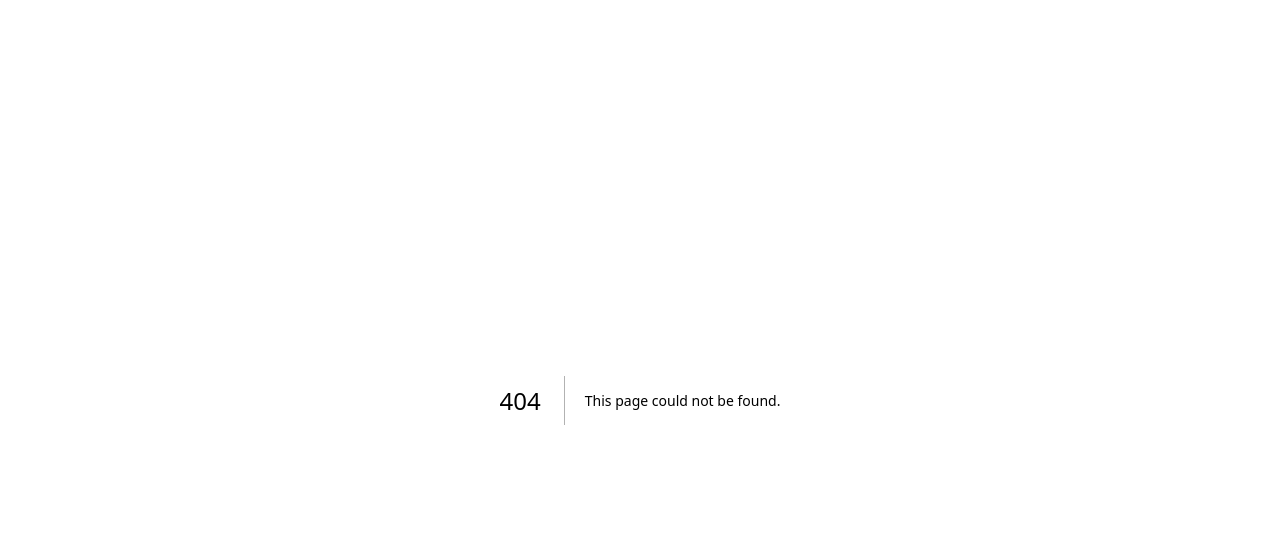
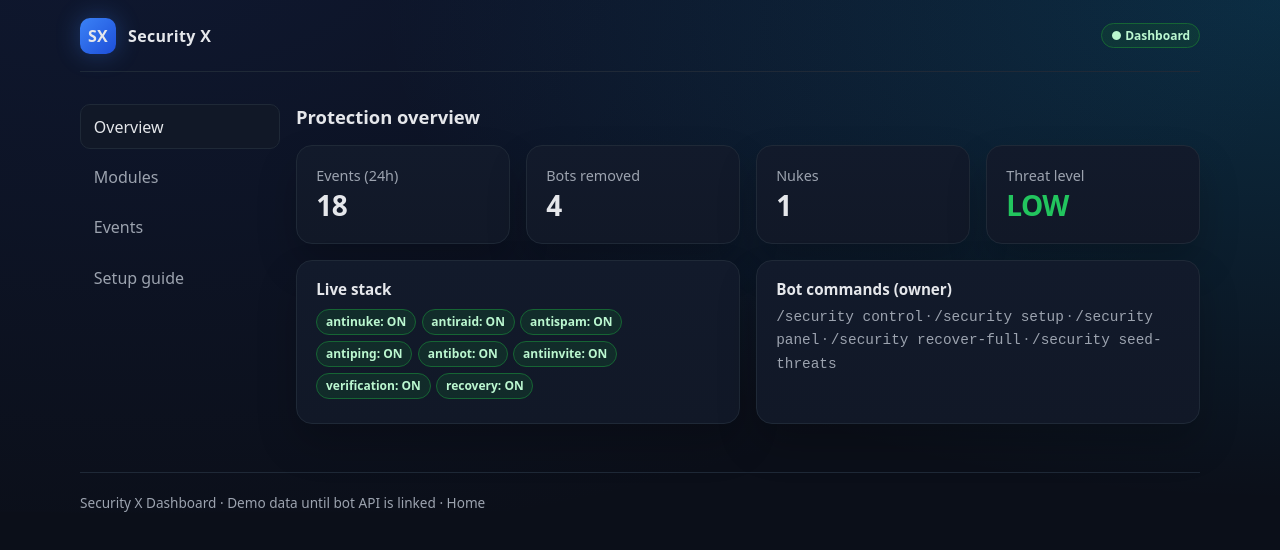
Before and after one commit to u0785621364-dotcom/security-x-dashboard, a Next.js app: page /dashboard in a window 1280 px wide. Before the commit this address had no page. Shown: the top 550 px of the page. Built offline with nearby package versions, Linux system fonts and the light colour scheme.

Commit message:
Add dashboard control panel page

```diff
--- /dev/null
+++ b/app/dashboard/page.js
@@ -0,0 +1,235 @@
+'use client';
+
+import Link from 'next/link';
+import { useMemo, useState } from 'react';
+
+const INITIAL_MODULES = {
+  antinuke: true,
+  antiraid: true,
+  antispam: true,
+  antiping: true,
+  antibot: true,
+  antiinvite: true,
+  verification: true,
+  recovery: true,
+};
+
+const DEMO_EVENTS = [
+  { type: 'BOT_REMOVED', sev: 'HIGH', detail: 'Spam app kicked · adder logged', t: '2m ago' },
+  { type: 'INVITE_BLOCKED', sev: 'MODERATE', detail: 'Invite deleted · 24h timeout', t: '11m ago' },
+  { type: 'NUKE', sev: 'CRITICAL', detail: 'Recovery scheduled (wipe + restore)', t: '1h ago' },
+  { type: 'OAUTH_BAD_GUILDS', sev: 'CRITICAL', detail: 'Verify failed · flagged community', t: '3h ago' },
+  { type: 'MASS_PING', sev: 'HIGH', detail: 'Mention spam · timeout 24h', t: '5h ago' },
+];
+
+function Switch({ on, onClick }) {
+  return (
+    <button type="button" className={`switch ${on ? 'on' : ''}`} onClick={onClick} aria-label="toggle">
+      <span />
+    </button>
+  );
+}
+
+export default function DashboardPage() {
+  const [modules, setModules] = useState(INITIAL_MODULES);
+  const [tab, setTab] = useState('overview');
+
+  const stats = useMemo(
+    () => ({
+      events: 18,
+      bots: 4,
+      nukes: 1,
+      recoveries: 1,
+      threat: modules.antinuke && modules.antibot ? 'LOW' : 'ELEVATED',
+    }),
+    [modules]
+  );
+
+  const toggle = (key) => setModules((m) => ({ ...m, [key]: !m[key] }));
+
+  return (
+    <div className="container">
+      <nav className="nav">
+        <Link href="/" className="brand">
+          <div className="brand-mark">SX</div>
+          <span>Security X</span>
+        </Link>
+        <span className="pill on">● Dashboard</span>
+      </nav>
+
+      <div className="side">
+        <nav>
+          <a className={tab === 'overview' ? 'active' : ''} onClick={() => setTab('overview')}>
+            Overview
+          </a>
+          <a className={tab === 'modules' ? 'active' : ''} onClick={() => setTab('modules')}>
+            Modules
+          </a>
+          <a className={tab === 'events' ? 'active' : ''} onClick={() => setTab('events')}>
+            Events
+          </a>
+          <a className={tab === 'setup' ? 'active' : ''} onClick={() => setTab('setup')}>
+            Setup guide
+          </a>
+        </nav>
+
+        <div className="main">
+          {tab === 'overview' && (
+            <>
+              <h2 className="section-title" style={{ marginTop: 0 }}>
+                Protection overview
+              </h2>
+              <div className="grid">
+                <div className="card span-3">
+                  <p className="meta">Events (24h)</p>
+                  <div className="stat">{stats.events}</div>
+                </div>
+                <div className="card span-3">
+                  <p className="meta">Bots removed</p>
+                  <div className="stat">{stats.bots}</div>
+                </div>
+                <div className="card span-3">
+                  <p className="meta">Nukes</p>
+                  <div className="stat">{stats.nukes}</div>
+                </div>
+                <div className="card span-3">
+                  <p className="meta">Threat level</p>
+                  <div className="stat" style={{ color: stats.threat === 'LOW' ? 'var(--green)' : 'var(--amber)' }}>
+                    {stats.threat}
+                  </div>
+                </div>
+                <div className="card span-6">
+                  <h3>Live stack</h3>
+                  <p className="meta" style={{ marginTop: '.6rem' }}>
+                    {Object.entries(modules).map(([k, v]) => (
+                      <span key={k} className={`pill ${v ? 'on' : 'off'}`} style={{ margin: '0 .35rem .35rem 0' }}>
+                        {k}: {v ? 'ON' : 'OFF'}
+                      </span>
+                    ))}
+                  </p>
+                </div>
+                <div className="card span-6">
+                  <h3>Bot commands (owner)</h3>
+                  <p className="meta">
+                    <code>/security control</code> · <code>/security setup</code> ·{' '}
+                    <code>/security panel</code> · <code>/security recover-full</code> ·{' '}
+                    <code>/security seed-threats</code>
+                  </p>
+                </div>
+              </div>
+            </>
+          )}
+
+          {tab === 'modules' && (
+            <>
+              <h2 className="section-title" style={{ marginTop: 0 }}>
+                Modules
+              </h2>
+              <div className="card span-12">
+                <p className="meta" style={{ marginBottom: '1rem' }}>
+                  Local preview toggles (UI). Server-side state is controlled by the Discord bot
+                  owner panel and SQLite config on your host.
+                </p>
+                {Object.keys(modules).map((key) => (
+                  <div className="toggle-row" key={key}>
+                    <div>
+                      <strong style={{ textTransform: 'capitalize' }}>{key}</strong>
+                      <div className="meta">Security X module</div>
+                    </div>
+                    <Switch on={modules[key]} onClick={() => toggle(key)} />
+                  </div>
+                ))}
+              </div>
+            </>
+          )}
+
+          {tab === 'events' && (
+            <>
+              <h2 className="section-title" style={{ marginTop: 0 }}>
+                Recent security events
+              </h2>
+              <div className="card">
+                <p className="meta" style={{ marginBottom: '1rem' }}>
+                  Demo feed. Connect a bot API later for live SQLite events from your host.
+                </p>
+                <table className="table">
+                  <thead>
+                    <tr>
+                      <th>Type</th>
+                      <th>Severity</th>
+                      <th>Detail</th>
+                      <th>When</th>
+                    </tr>
+                  </thead>
+                  <tbody>
+                    {DEMO_EVENTS.map((e) => (
+                      <tr key={e.type + e.t}>
+                        <td>{e.type}</td>
+                        <td>
+                          <span
+                            className={`pill ${
+                              e.sev === 'CRITICAL' || e.sev === 'HIGH' ? 'off' : e.sev === 'MODERATE' ? 'warn' : 'on'
+                            }`}
+                          >
+                            {e.sev}
+                          </span>
+                        </td>
+                        <td className="meta">{e.detail}</td>
+                        <td className="meta">{e.t}</td>
+                      </tr>
+                    ))}
+                  </tbody>
+                </table>
+              </div>
+            </>
+          )}
+
+          {tab === 'setup' && (
+            <>
+              <h2 className="section-title" style={{ marginTop: 0 }}>
+                Setup guide
+              </h2>
+              <div className="grid">
+                <div className="card span-6">
+                  <h3>1. Host the bot</h3>
+                  <p className="meta">
+                    Upload Security-X.zip to bot-hosting, set <code>DISCORD_TOKEN</code>,{' '}
+                    <code>CLIENT_ID</code>, <code>CLIENT_SECRET</code>, <code>PUBLIC_URL</code>,{' '}
+                    <code>OAUTH_PORT</code>.
+                  </p>
+                </div>
+                <div className="card span-6">
+                  <h3>2. Discord OAuth</h3>
+                  <p className="meta">
+                    Redirect URI must be exactly
+                    <br />
+                    <code>https://YOUR_HOST/oauth/callback</code>
+                  </p>
+                </div>
+                <div className="card span-6">
+                  <h3>3. Server setup</h3>
+                  <p className="meta">
+                    Owner runs <code>/security setup</code> → Verified / Unverified roles, log &
+                    verify channels, panel.
+                  </p>
+                </div>
+                <div className="card span-6">
+                  <h3>4. Permissions</h3>
+                  <p className="meta">
+                    Bot needs Manage Channels/Roles, Ban, Kick, Timeout, Manage Messages, View
+                    Audit Log. Role above Verified/Unverified.
+                  </p>
+                </div>
+              </div>
+            </>
+          )}
+        </div>
+      </div>
+
+      <footer className="footer">
+        Security X Dashboard · Demo data until bot API is linked ·{' '}
+        <Link href="/">Home</Link>
+      </footer>
+    </div>
+  );
+}
```
